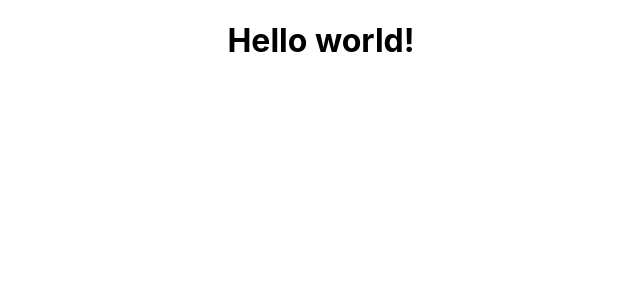
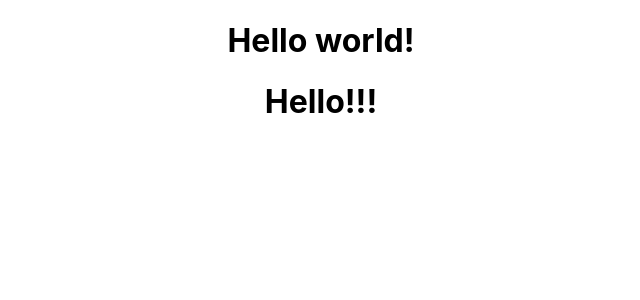
Before and after one commit to AshajanetR/simplyfly-frontend, a React (Create React App) app: page / in a window 1280 px wide. Shown: the top 300 px of the page, without its empty margins (319-959 px from the left). Built offline with nearby package versions, Linux system fonts and the light colour scheme.

Commit message:
New commit

```diff
--- a/src/App.js
+++ b/src/App.js
@@ -5,6 +5,7 @@ function App() {
   return (
     <div className="App">
       <h1>Hello world!</h1>
+      <h1>Hello!!!</h1>
     </div>
   );
 }
```
